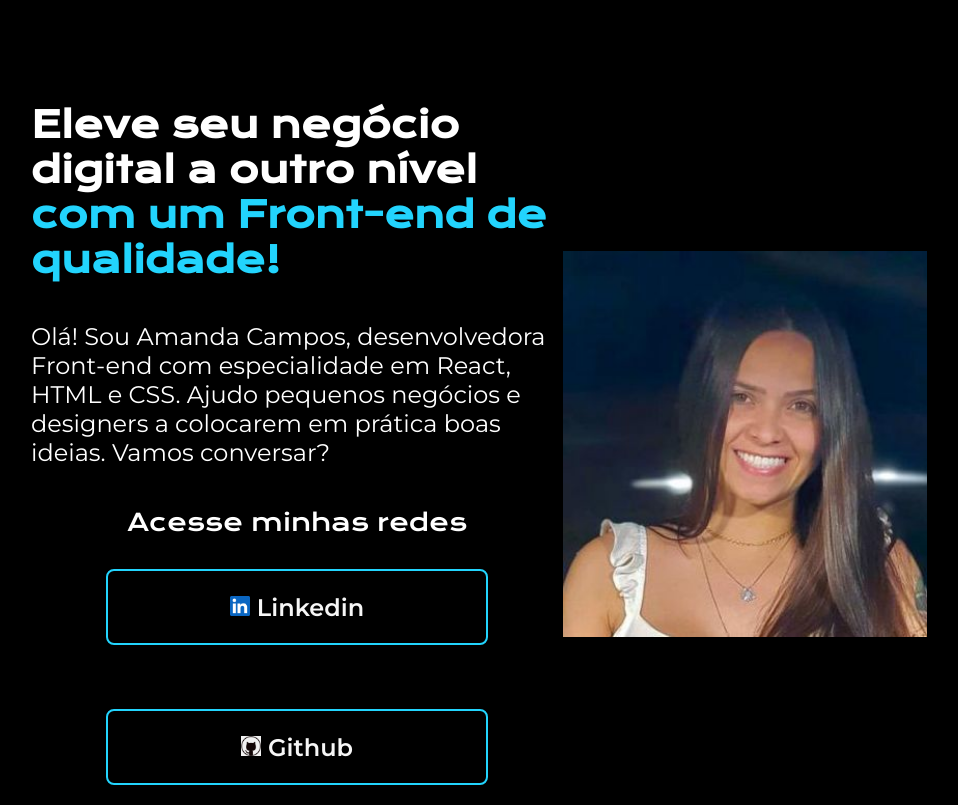
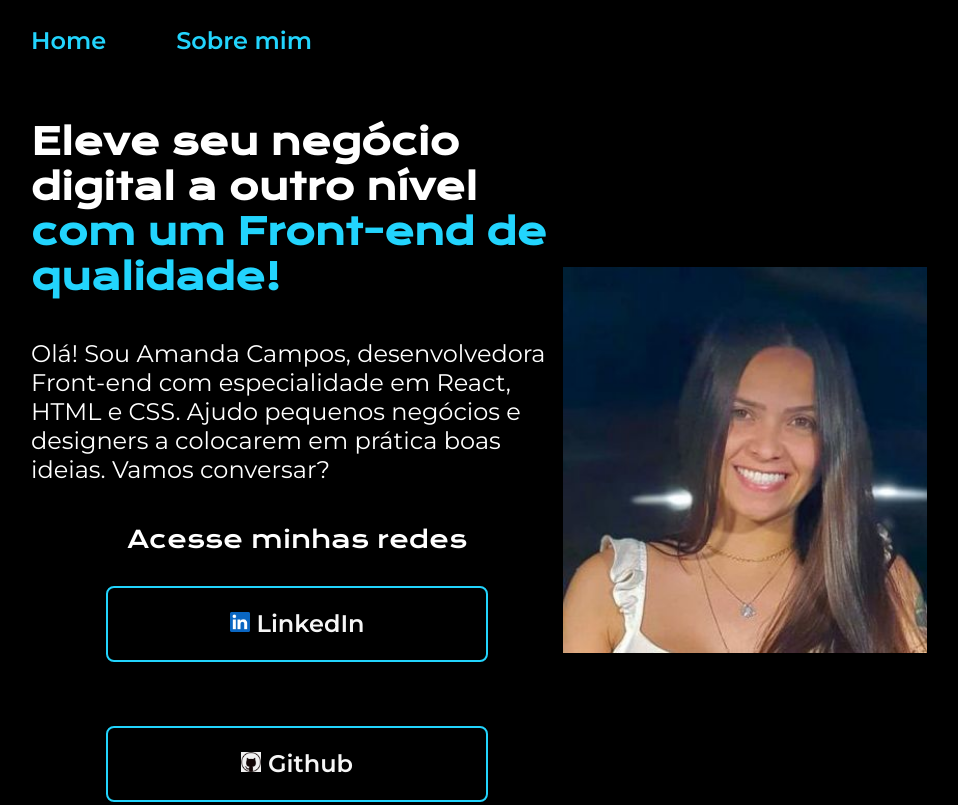
Before and after one commit to amandaoliveiracampos/profile-Front-end, a plain HTML site: page index.html in a window 1280 px wide. Shown: the top 805 px of the page, without its empty margins (161-1119 px from the left). Drawn offline with nearby package versions, Linux system fonts and the light colour scheme.

Commit message:
Estilizando o cabecalho

```diff
--- a/index.html
+++ b/index.html
@@ -8,7 +8,12 @@
     <link rel="stylesheet" href="style.css" />
   </head>
   <body>
-    <header></header>
+    <header class="cabecalho">
+      <nav class="cabecalho__menu">
+        <a class="cabecalho__menu__link">Home</a>
+        <a class="cabecalho__menu__link">Sobre mim</a>
+      </nav>
+    </header>
     <main class="apresentacao">
       <section class="apresentacao__conteudo">
         <h1 class="apresentacao__conteudo__titulo">
@@ -25,11 +30,11 @@
         <div class="apresentacao__links">
           <h2 class="apresentacao_links_subtitulo">Acesse minhas redes</h2>
         <a class="apresentacao__links__link" href="https://www.linkedin.com/in/amanda-oliveira-campos">
-          <img src="./assets/linkedin.png" width="20" >
-          Linkedin
+          <img src="./assets/linkedin.png" width="20" alt="LinkedIn">
+          LinkedIn
           <a/>
         <a class="apresentacao__links__link" href="https://github.com/amandaoliveiracampos">
-          <img src="./assets/GitHub.png" width="20" >
+          <img src="./assets/GitHub.png" width="20" alt="GitHub">
           Github
         </a>
       </div>
@@ -38,7 +43,6 @@
     </main>
     <footer class="rodape">
       <p>Desenvolvido por Amanda Campos.</p>
-
     </footer>
   </body>
 </html>
--- a/style.css
+++ b/style.css
@@ -11,12 +11,23 @@ body {
   color: white;
 }
 
-.titulo-destaque {
+.cabecalho {
+  padding: 2% 0 0 15%;
+}
+
+.cabecalho__menu {
+  display: flex;
+  gap: 70px;
+}
+
+.cabecalho__menu__link {
+  font-size: 24px;
+  font-family: "Montserrat", sans-serif;
+  font-weight: 600;
   color: #22d4fd;
 }
-
 .apresentacao {
-  padding: 8% 15%;
+  padding: 5% 15%;
   display: flex;
   align-items: center;
   justify-content: space-between;
@@ -32,6 +43,10 @@ body {
 .apresentacao__conteudo__titulo {
   font-family: "Krona One", sans-serif;
   font-size: 36px;
+}
+
+.titulo-destaque {
+  color: #22d4fd;
 }
 
 .apresentacao__conteudo__texto {
```
